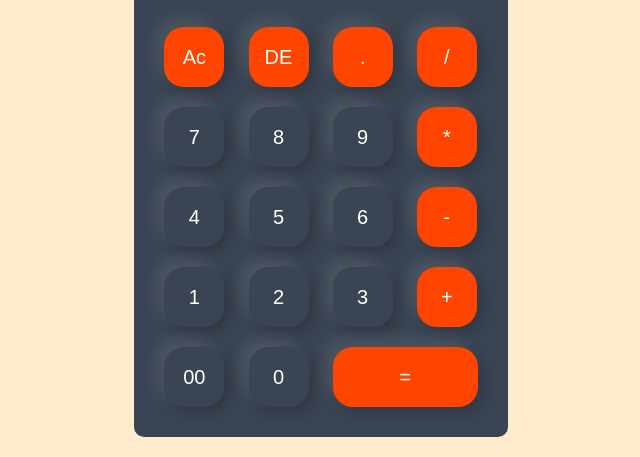
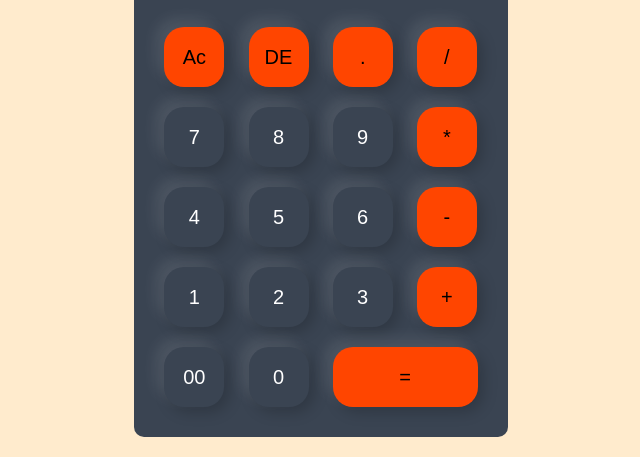
Before and after one commit to Kishorekannan93/calculator, a plain HTML site: page index.html in a window 1280 px wide. Shown: the part 244-701 px from the top of the page, without its empty margins (319-959 px from the left). Drawn offline with Linux system fonts and the light colour scheme.

Commit message:
Update style.css
avoid errors

```diff
--- a/style.css
+++ b/style.css
@@ -34,11 +34,6 @@ body{
     margin:10px;
 }
 
-
-
-
-
-
 form .display{
     display:flex;
     justify-content: flex-end;
@@ -58,5 +53,5 @@ form input.equal{
 }
 form input.operator{
     background-color: orangered;
-    /* color:black */
+    color:black
 }
```
